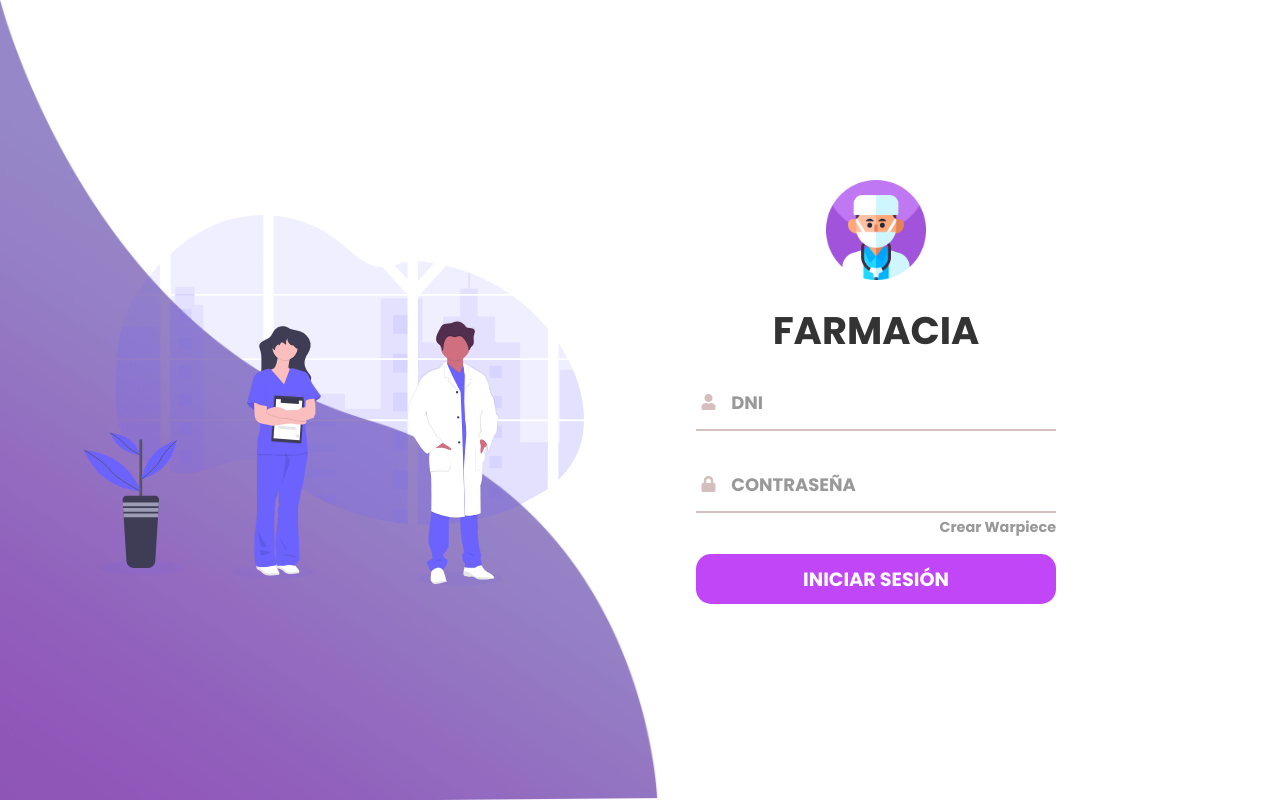
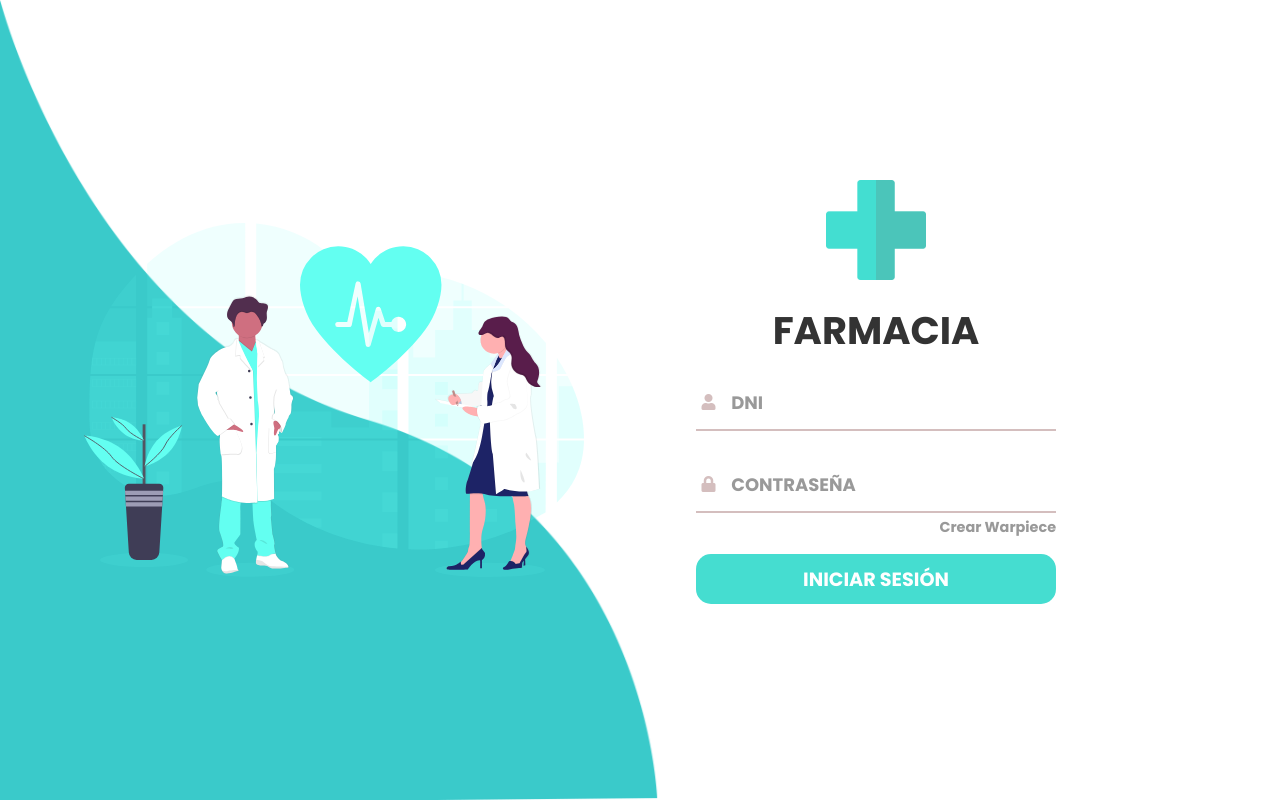
Before and after one commit to frankpezo/farmacia, a PHP site: page /vista/login.php in a window 1280 px wide. Run offline with PHP 8.4, Linux system fonts and the light colour scheme.

Commit message:
Cambio de colores al login

```diff
--- a/css/style.css
+++ b/css/style.css
@@ -91,7 +91,7 @@ form{
     bottom: -2px;
     width: 0%;
     height: 2px;
-    background-color: blueviolet;
+    background-color: #45ddd0;
     transition: .4s;
 }
 .input-div::before{
@@ -104,7 +104,7 @@ form{
     width: 50%;
 }
 .input-div.focus > .i >i{
-    color: blueviolet;
+    color: #45ddd0;
 }
 .input-div >div >input{
     position: absolute;
@@ -140,7 +140,7 @@ a:hover{
     border-radius: 15px;
     outline: none;
     border: none;
-    background:#c046f8;
+    background:#45ddd0;
     background-size: 200%;
     font-size: 1.2rem;
     color: #fff;
@@ -152,7 +152,7 @@ a:hover{
 }
 .btn:hover{
     /*background-position: right;*/
-    background:  #00ffbf;
+    background:  #4CC4B9;
 }
 
 
--- a/vista/login.php
+++ b/vista/login.php
@@ -14,16 +14,16 @@
 <body>
 
 <!---1. Colocamos la imagen ---->
-<img class="wave" src="../img/wave.png" alt="">
+<img class="wave" src="../img/wavee.png" alt="">
 <div class="contenedor">
     <div class="img">
-       <img src="../img/bg.svg" alt="">
+       <img src="../img/bgaa.svg" alt="">
     </div>
     <!--2. Aquí será el contenido del formulario --->
       <div class="contenido-login">
            <!---2.1. El formulario--->
            <form action="">
-               <img src="../img/logo.png" alt="">
+               <img src="../img/drogas.png" alt="">
                <!--- Titulo --->
                <h2>Farmacia</h2>
                 <div class="input-div dni">
```
Also changed, not shown: img/bgaa.svg (added), img/drogas.png (added), img/wavee.png (added).
